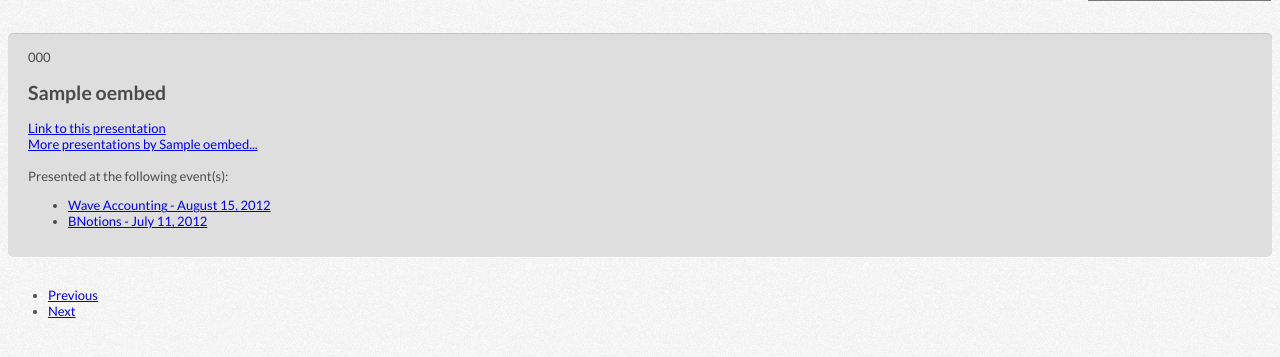
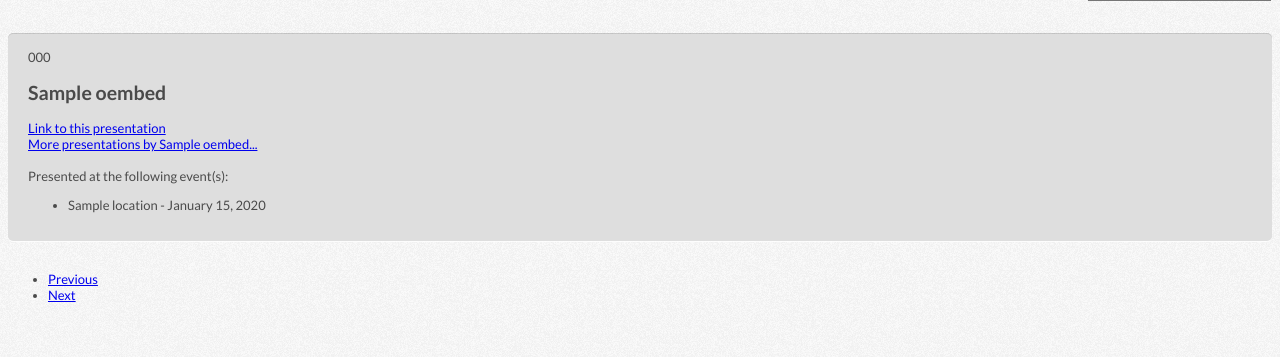
Before and after one commit to ashchristopher/django-toronto, a Django app: template presentations/templates/presentations/list.html in a window 1280 px wide. Shown: the part 236-593 px from the top of the page. Run offline with Django 3.2, Linux system fonts and the light colour scheme; the template is opened without the code that fills it: most values are stand-ins (such as "Sample title", 1, 10 or a date in 2020).

Commit message:
Updated presentations display

```diff
--- a/presentations/models.py
+++ b/presentations/models.py
@@ -15,6 +15,9 @@ class Presentation(models.Model):
 
     date_added = models.DateTimeField(auto_now_add=True)
     date_modified = models.DateTimeField(auto_now=True)
+
+    def __unicode__(self):
+        return self.title
 
     def clean(self):
         result = tldextract.extract(self.url)
@@ -38,3 +41,6 @@ class Presentation(models.Model):
         if self.oembed:
             return simplejson.loads(self.oembed)
         return {}
+
+    def get_events(self):
+        return self.event_set.all().select_related('location')
--- a/presentations/templates/presentations/list.html
+++ b/presentations/templates/presentations/list.html
@@ -44,8 +44,9 @@
                         <div class='row'>
                             <div class='span4'>
                                 <ul>
-                                    <li><a href='#'>Wave Accounting - August 15, 2012</a></li>
-                                    <li><a href='#'>BNotions - July 11, 2012</a></li>
+                                    {% for event in presentation.get_events %}
+                                    <li>{{ event.location.name }} - {{ event.date|date:"F j, Y" }}</li>
+                                    {% endfor %}
                                 </ul>
                             </div>
                         </div>
```
